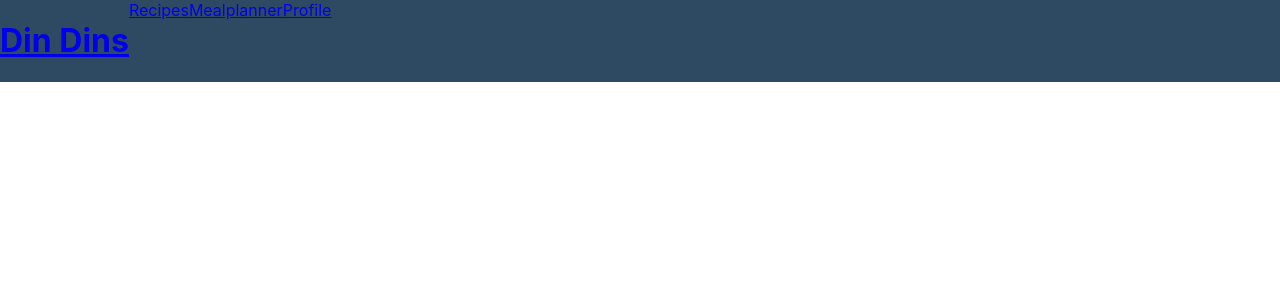
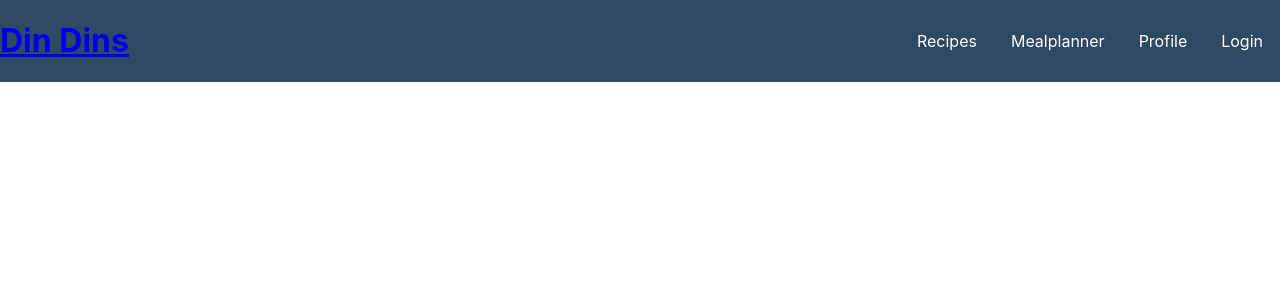
Before and after one commit to Max-Stevenson/din-dins, a React (Create React App) app in the folder frontend/: page / in a window 1280 px wide. Shown: the top 300 px of the page. Built offline with nearby package versions, Linux system fonts and the light colour scheme.

Commit message:
Worked on Header and NavLinks styling.

```diff
--- a/frontend/src/shared/components/Navigation/Header.css
+++ b/frontend/src/shared/components/Navigation/Header.css
@@ -1,5 +1,6 @@
 .main-header {
   display: flex;
+  justify-content: space-between;
   background-color: rgb(46, 74, 98);
   color: rgb(255, 255, 255);
 }
@@ -10,12 +11,21 @@
   align-items: center;
 }
 
+.main-header__menu-btn {
+  display: none;
+}
+
 @media only screen and (max-width: 600px) {
+  .main-header {
+    justify-content: flex-start;
+  }
+
   .main_header__nav-links {
     display: none;
   }
 
   .main-header__menu-btn {
+    display: block;
     align-self: center;
     margin-right: 10px;
     margin-left: 5px;
--- a/frontend/src/shared/components/Navigation/Header.js
+++ b/frontend/src/shared/components/Navigation/Header.js
@@ -1,6 +1,7 @@
 import React from "react";
 import { Link } from "react-router-dom";
 import "./Header.css";
+import NavLinks from "./NavLinks";
 
 const Header = props => {
   return (
@@ -11,18 +12,10 @@ const Header = props => {
         <div />
       </div>
       <h1 className="main-header__title">
-        <Link to="/">Din Dins</Link>
+        <Link to="/" exact>Din Dins</Link>
       </h1>
       <nav className="main_header__nav-links">
-        <a className="main_header__nav-link" href="/recipes">
-          Recipes
-        </a>
-        <a className="main_header__nav-link" href="/mealplanner">
-          Mealplanner
-        </a>
-        <a className="main_header__nav-link" href="/profile">
-          Profile
-        </a>
+        <NavLinks />
       </nav>
     </header>
   );
--- a/frontend/src/shared/components/Navigation/NavLinks.css
+++ b/frontend/src/shared/components/Navigation/NavLinks.css
@@ -0,0 +1,76 @@
+.nav-links {
+  list-style: none;
+  margin: 0;
+  padding: 0;
+  width: 100%;
+  height: 100%;
+  display: flex;
+  flex-direction: column;
+  justify-content: center;
+  align-items: center;
+}
+
+.nav-links li {
+  margin: 1rem;
+}
+
+.nav-links a {
+  border: 1px solid transparent;
+  color: #292929;
+  text-decoration: none;
+  padding: 0.5rem;
+}
+
+.nav-links a:hover,
+.nav-links a:active,
+.nav-links a.active {
+  background: #f8df00;
+  border-color: #292929;
+  color: #292929;
+}
+
+.nav-links button {
+  cursor: pointer;
+  border: 1px solid #292929;
+  color: #292929;
+  background: transparent;
+  padding: 0.5rem;
+  font: inherit;
+}
+
+.nav-links button:focus {
+  outline: none;
+}
+
+.nav-links button:hover,
+.nav-links button:active {
+  background: #292929;
+  color: white;
+}
+
+@media (min-width: 768px) {
+  .nav-links {
+    flex-direction: row;
+  }
+
+  .nav-links li {
+    margin: 0 0.5rem;
+  }
+
+  .nav-links a {
+    color: white;
+    text-decoration: none;
+  }
+
+  .nav-links button {
+    border: 1px solid white;
+    color: white;
+    background: transparent;
+  }
+
+  .nav-links button:hover,
+  .nav-links button:active {
+    background: #f8df00;
+    color: #292929;
+  }
+}
--- a/frontend/src/shared/components/Navigation/NavLinks.js
+++ b/frontend/src/shared/components/Navigation/NavLinks.js
@@ -14,6 +14,9 @@ const NavLinks = props => {
       <li>
         <NavLink to="/profile">Profile</NavLink>
       </li>
+      <li>
+        <NavLink to="/login">Login</NavLink>
+      </li>
     </ul>
   );
 };
```
